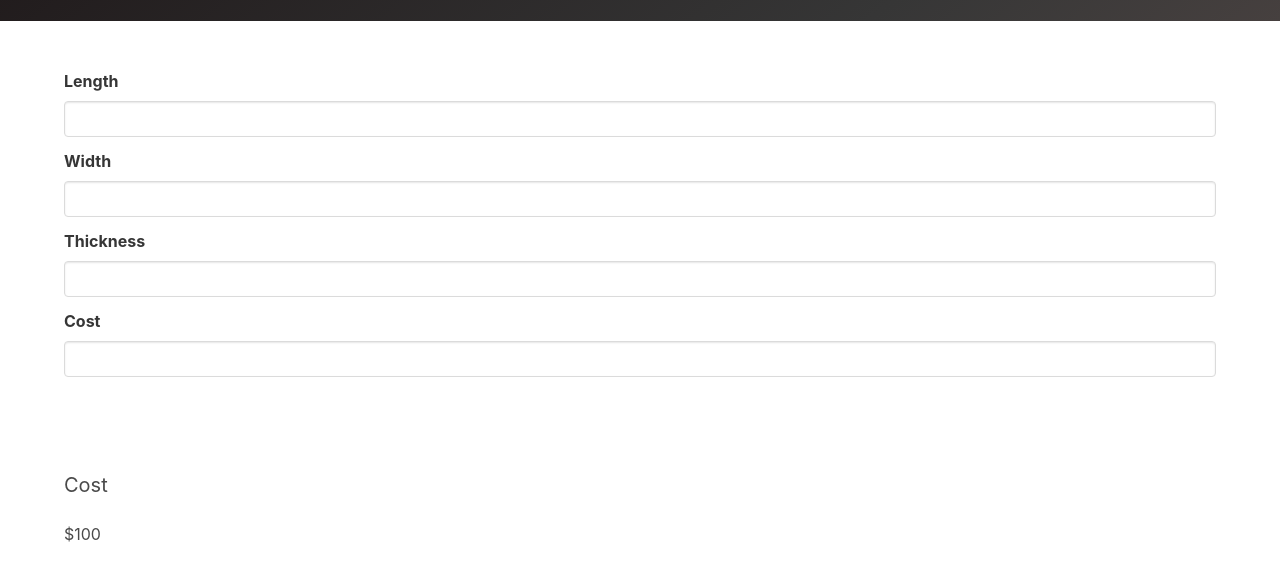
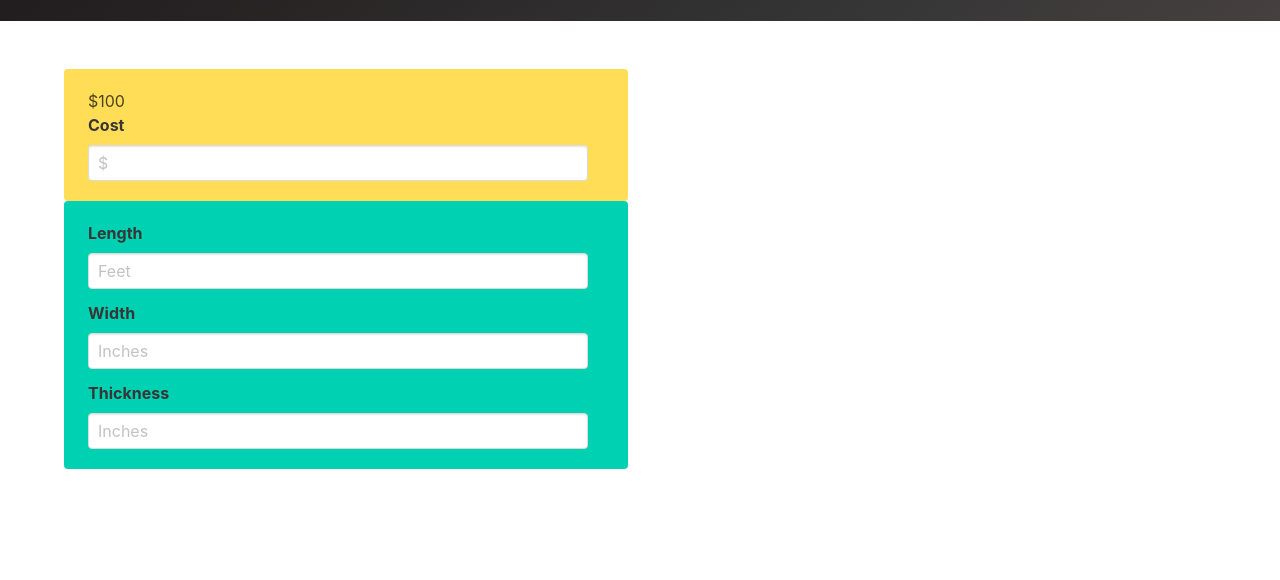
Before and after one commit to clyde30/board-foot-calculator, a website: page index.html in a window 1280 px wide. Shown: the part 92-672 px from the top of the page. Drawn offline with nearby package versions, Linux system fonts and the light colour scheme.

Commit message:
build initial layout

```diff
--- a/index.html
+++ b/index.html
@@ -17,39 +17,48 @@
         </div>
       </div>
     </section>
+    <!-- <section class="section">
+        <div class="container">
+            <div class="total"></div>
+        </div>
+    </section> -->
       <section class="section">
             <div class="container">
+                <div class="tile is-ancestor">
+                    <div class="tile is-parent is-vertical is-6">
+                        <div class="is-child">
+                            <div class="tile is-child notification is-warning">
+                                <div class="total">$100</div>
+                                <div class="field">
+                                    <label class="label">Cost</label>
+                                    <div class="control">
+                                        <input class="input" type="text" name="cost" placeholder="$">
+                                    </div>
+                                </div>
+                            </div>
+                            <div class="tile is-child notification is-primary">
                                 <div class="field">
                                     <label class="label">Length</label>
                                     <div class="control">
-                        <input class="input" type="text" name="length">
+                                        <input class="input" type="text" name="length" placeholder="Feet">
                                     </div>
                                 </div>
                                 <div class="field">
                                     <label class="label">Width</label>
                                     <div class="control">
-                        <input class="input" type="text" name="width">
+                                        <input class="input" type="text" name="width" placeholder="Inches">
                                     </div>
                                 </div>
                                 <div class="field">
                                     <label class="label">Thickness</label>
                                     <div class="control">
-                        <input class="input" type="text" name="thickness">
-                    </div>
-                </div>
-                <div class="field">
-                    <label class="label">Cost</label>
-                    <div class="control">
-                        <input class="input" type="text" name="cost">
+                                        <input class="input" type="text" name="thickness" placeholder="Inches">
                                     </div>
                                 </div>
                             </div>
-        </section>
-        <section class="section is-danger">
-            <div class="container">
-            <h2 class="subtitle">Cost</h2>
-
-                <div class="total">$100</div>
+                        </div>
+                    </div>
+                </div>
             </div>
         </section>
     <script type="text/javascript" src="main.js"></script>
```
Lines whose indentation alone changed are shown as unchanged.
